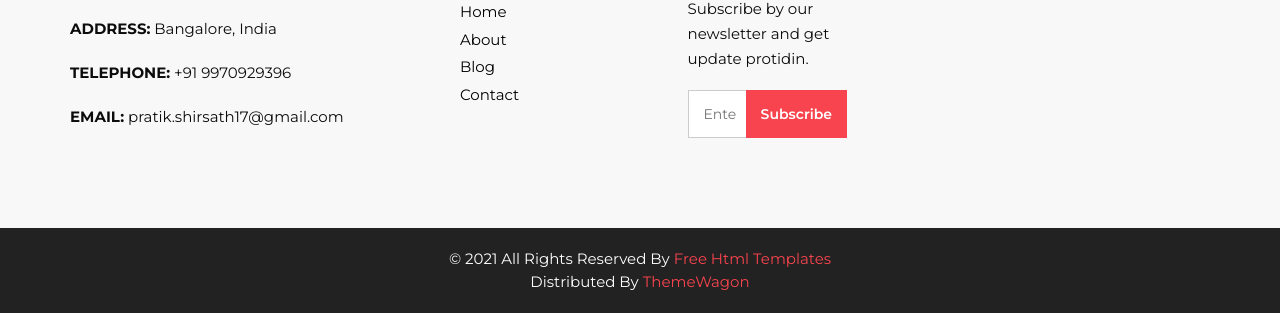
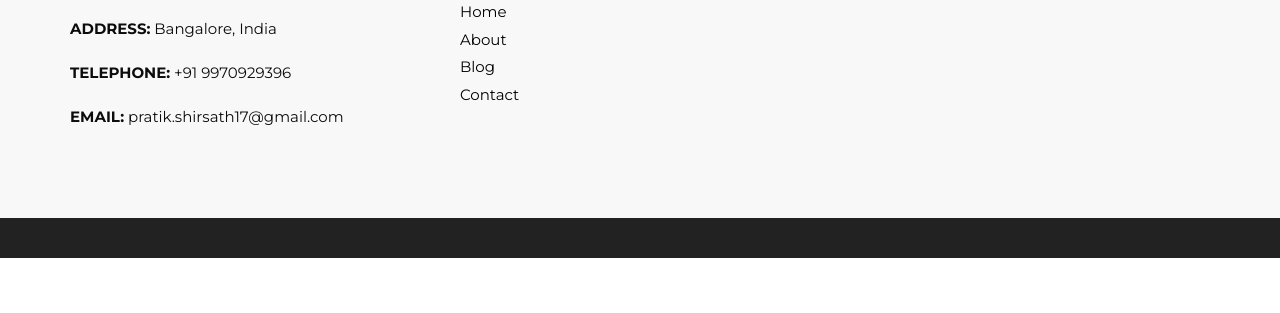
Before and after one commit to pratikrs18/beyondI_web, a plain HTML site: page index.html in a window 1280 px wide. Shown: the part 5026-5339 px from the top of the page. After the commit the page ends 5284 px from the top, so only its background shows below. Drawn offline with Linux system fonts and the light colour scheme; a script that the page names is missing.

Commit message:
Update index.html

```diff
--- a/index.html
+++ b/index.html
@@ -974,7 +974,7 @@
                   </div>
                      </div>
                   </div>
-//-->
+
                   <div class="col-md-5">
                      <div class="widget_menu">
                         <h3>Newsletter</h3>
@@ -993,6 +993,7 @@
                         </div>
                      </div>
                   </div>
+   //-->
                   </div>
                </div>
             </div>
@@ -1000,11 +1001,7 @@
       </footer>
       <!-- footer end -->
       <div class="cpy_">
-         <p class="mx-auto">© 2021 All Rights Reserved By <a href="https://html.design/">Free Html Templates</a><br>
 
-            Distributed By <a href="https://themewagon.com/" target="_blank">ThemeWagon</a>
-
-         </p>
       </div>
       <!-- jQery -->
       <script src="js/jquery-3.4.1.min.js"></script>
```
